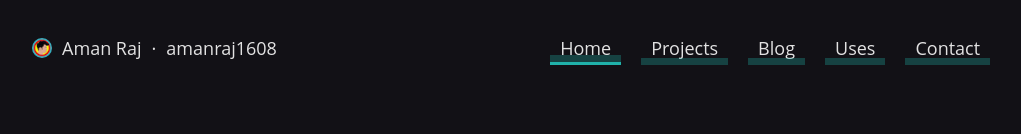
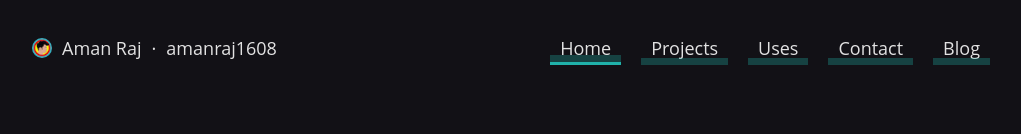
Before and after one commit to AmanRaj1608/amanraj.dev, a Next.js app: page / in a window 1280 px wide. Shown: the top 134 px of the page, without its empty margins (124-1145 px from the left). Built offline with nearby package versions, Linux system fonts and the light colour scheme; a web font is replaced by a local one.

Commit message:
navbar order change

```diff
--- a/components/Navbar.jsx
+++ b/components/Navbar.jsx
@@ -30,11 +30,6 @@ export default function Layout() {
           </Link>
         </li>
         <li>
-          <Link href="http://aman-ki-baat.vercel.app/">
-            <a target="blank" href="http://aman-ki-baat.vercel.app/">Blog</a>
-          </Link>
-        </li>
-        <li>
           <Link href="/uses">
             <a className={router.pathname == "/uses" ? "nav__link--active" : ""} href="/uses">Uses</a>
           </Link>
@@ -44,6 +39,11 @@ export default function Layout() {
             <a className={router.pathname == "/contact" ? "nav__link--active" : ""} href="/contact">Contact</a>
           </Link>
         </li>
+        <li>
+          <Link href="http://aman-ki-baat.vercel.app/">
+            <a target="blank" href="http://aman-ki-baat.vercel.app/">Blog</a>
+          </Link>
+        </li>
       </ul>
     </nav>
   )
```
